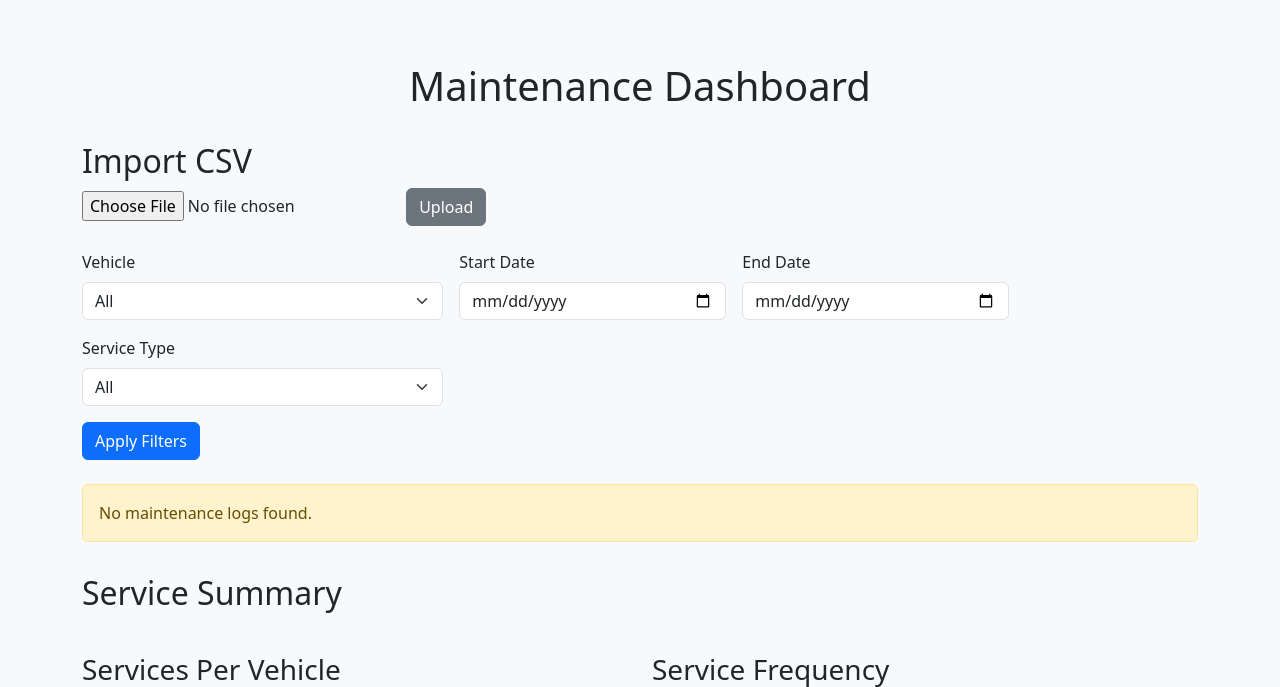
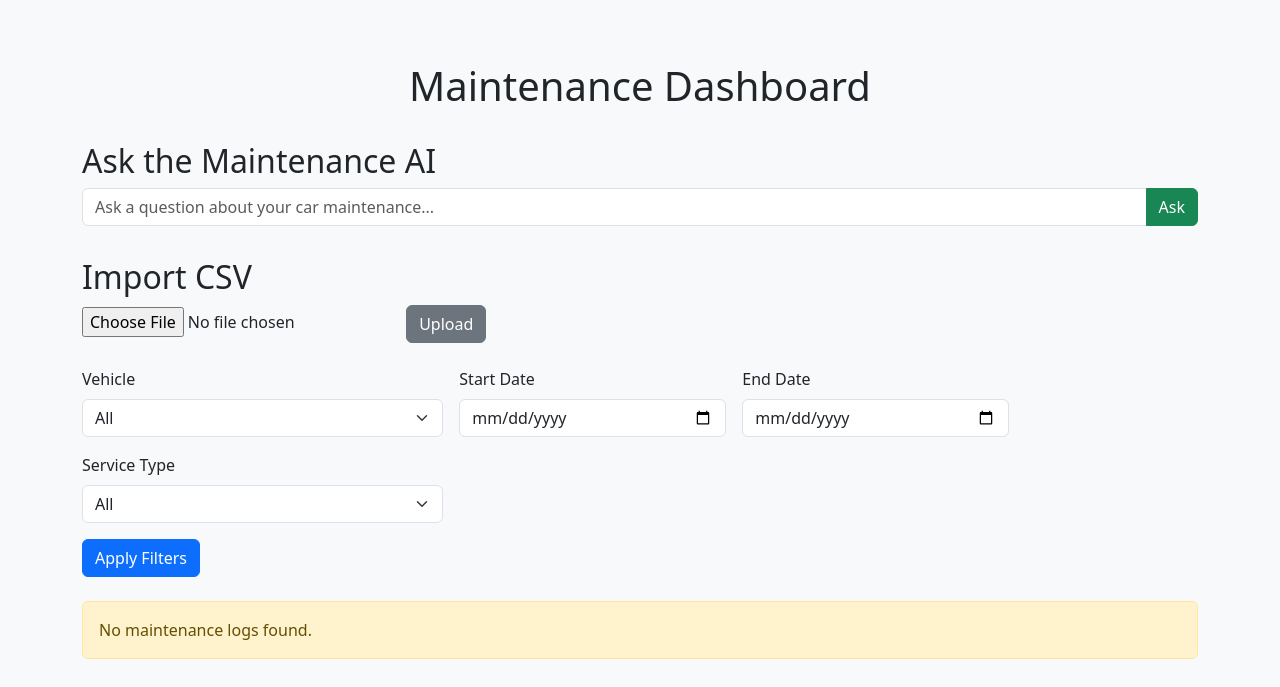
Before and after one commit to minhnguyen54/project2, a Django app: page /dashboard/ in a window 1280 px wide. Shown: the top 687 px of the page. Run offline with Django 5.2, Linux system fonts and the light colour scheme; data that the repository does not hold is empty.

Commit message:
Added AI integration

```diff
--- a/maintenance/forms.py
+++ b/maintenance/forms.py
@@ -2,3 +2,6 @@ from django import forms
 
 class CSVUploadForm(forms.Form):
     file = forms.FileField(label='Upload CSV')
+
+class AIQueryForm(forms.Form):
+    question = forms.CharField(label='Ask the AI Assistant', max_length=300)
--- a/maintenance/templates/maintenance/dashboard.html
+++ b/maintenance/templates/maintenance/dashboard.html
@@ -36,6 +36,19 @@
 <body>
     <div class="container">
         <h1 class="text-center mb-4">Maintenance Dashboard</h1>
+        <h2>Ask the Maintenance AI</h2>
+        <form method="get" class="mb-4">
+            <div class="input-group">
+                <input type="text" name="ask_ai" class="form-control"
+                    placeholder="Ask a question about your car maintenance...">
+                <button type="submit" class="btn btn-success">Ask</button>
+            </div>
+        </form>
+        {% if ai_response %}
+        <div class="alert alert-info mt-3">
+            <strong>AI says:</strong> {{ ai_response }}
+        </div>
+        {% endif %}
 
         <h2>Import CSV</h2>
         <form method="post" enctype="multipart/form-data" class="mb-4">
@@ -49,7 +62,6 @@
         <p style="color: green;">{{ message }}</p>
         {% endfor %}
         {% endif %}
-
 
         <form method="get" class="row g-3 mb-4">
             <div class="col-md-4">
--- a/maintenance/views.py
+++ b/maintenance/views.py
@@ -7,15 +7,18 @@ from .charts import (
     get_cost_over_time_chart
 )
 from .forms import CSVUploadForm
-import csv
-import io
+import csv, io
 from django.contrib import messages
+from django.conf import settings
+from openai import OpenAI
+
+client = OpenAI(api_key=settings.OPENAI_API_KEY)
 
 def dashboard(request):
     logs = MaintenanceLog.objects.all()
 
     # CSV upload logic
-    if request.method == 'POST':
+    if request.method == 'POST' and 'file' in request.FILES:
         form = CSVUploadForm(request.POST, request.FILES)
         if form.is_valid():
             csv_file = request.FILES['file']
@@ -43,6 +46,7 @@ def dashboard(request):
     start_date = request.GET.get('start_date')
     end_date = request.GET.get('end_date')
     service_type = request.GET.get('service_type')
+    user_question = request.GET.get('ask_ai')
 
     if vehicle:
         logs = logs.filter(vehicle__icontains=vehicle)
@@ -56,6 +60,20 @@ def dashboard(request):
     all_vehicles = MaintenanceLog.objects.values_list('vehicle', flat=True).distinct()
     all_services = MaintenanceLog.objects.values_list('service', flat=True).distinct()
 
+    ai_response = None
+    if user_question:
+        try:
+            response = client.chat.completions.create(
+                model="gpt-3.5-turbo",
+                messages=[
+                    {"role": "system", "content": "You are a helpful car maintenance assistant."},
+                    {"role": "user", "content": user_question}
+                ]
+            )
+            ai_response = response.choices[0].message.content.strip()
+        except Exception as e:
+            ai_response = f"Error with AI response: {e}"
+
     context = {
         'logs': logs,
         'vehicles': all_vehicles,
@@ -65,6 +83,7 @@ def dashboard(request):
         'chart_cost_by_service': get_cost_by_service_chart(),
         'chart_cost_over_time': get_cost_over_time_chart(),
         'form': form,
+        'ai_response': ai_response,
     }
 
     return render(request, 'maintenance/dashboard.html', context)
```
Also changed, not shown: carMaintenanceTracker/settings.py (+7 -1 lines).
